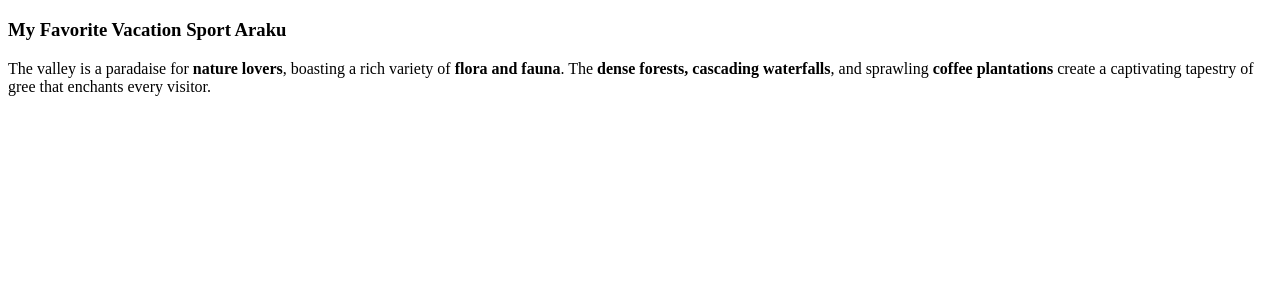
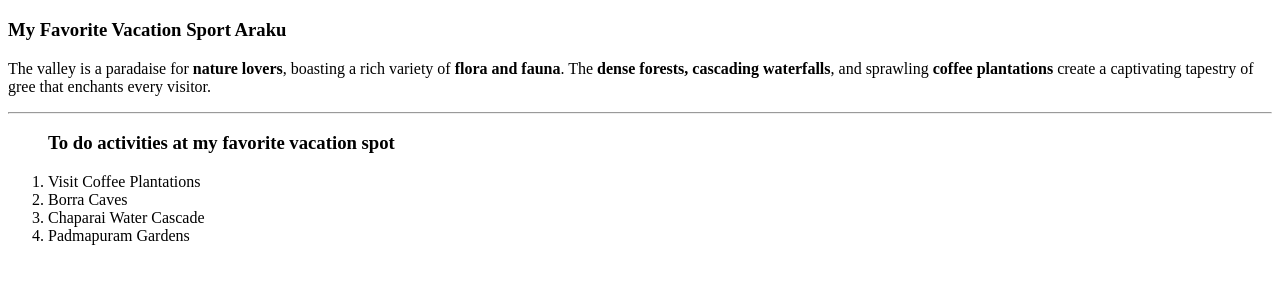
Before and after one commit to 44-563-WebApps-F23/44563-webapps-f23-assignment3-SupriyaRajaiahgari, a plain HTML site: page index.html in a window 1280 px wide. Shown: the part 61-344 px from the top of the page. Drawn offline with Linux system fonts and the light colour scheme.

Commit message:
Added an ordered list

```diff
--- a/index.html
+++ b/index.html
@@ -11,5 +11,13 @@
     </h1>
     <h3> My Favorite Vacation Sport Araku</h3>
     <p> The valley is a paradaise for <b>nature lovers</b>, boasting a rich variety of <b>flora and fauna</b>. The <b>dense forests, cascading waterfalls</b>, and sprawling <b>coffee plantations</b> create a captivating tapestry of gree that enchants every visitor.</p>
+    <hr>
+    <ol>
+        <h3>To do activities at my favorite vacation spot</h3>
+        <li> Visit Coffee Plantations</li>
+        <li> Borra Caves</li>
+        <li> Chaparai Water Cascade</li>
+        <li> Padmapuram Gardens</li>
+    </ol>
 </body>
 </html>
```
